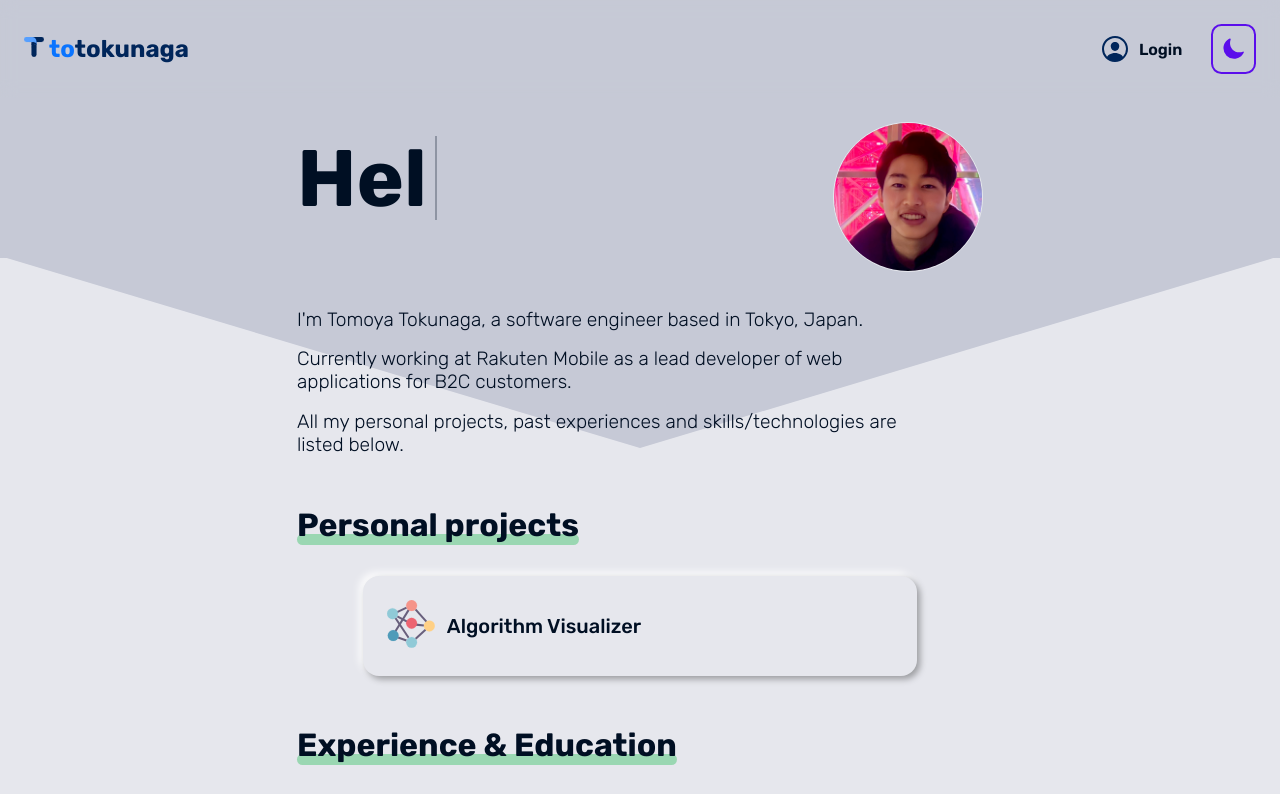
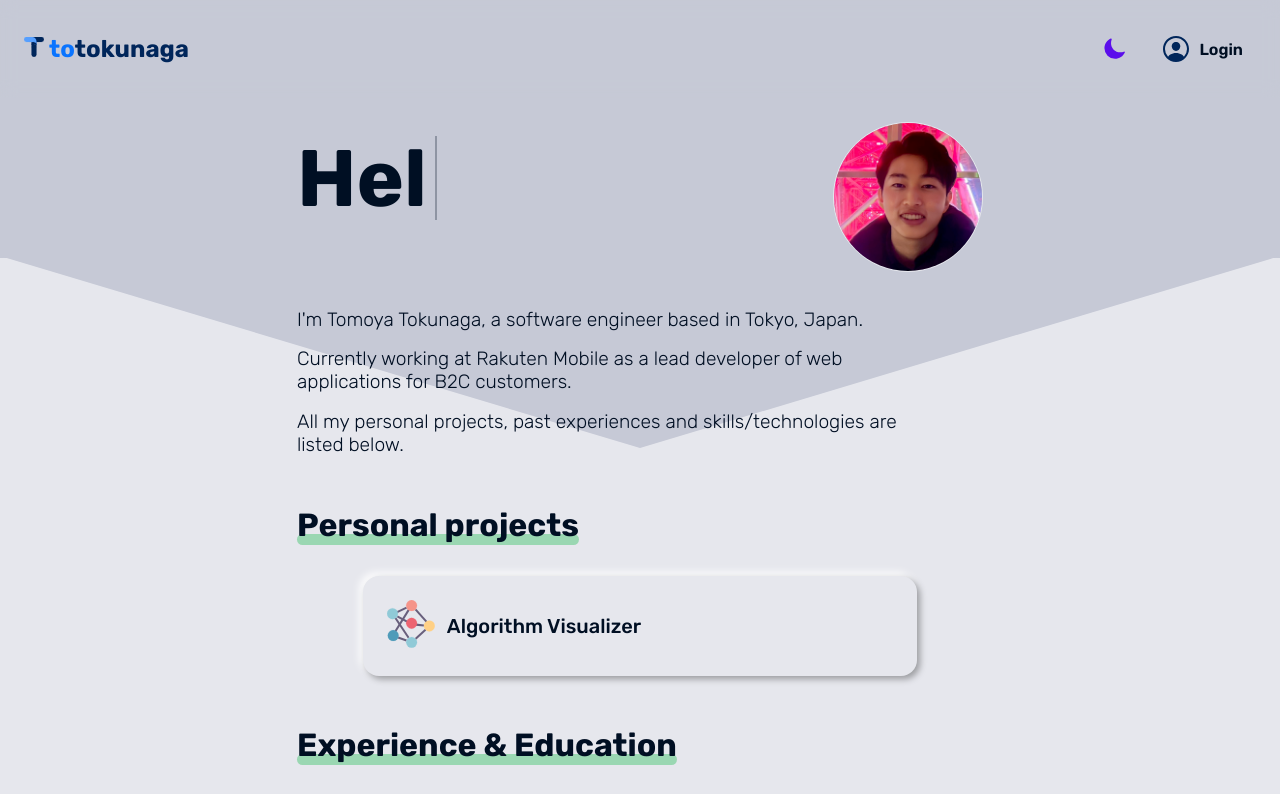
Before and after one commit to totokunaga/totokunaga-web, a Next.js app: page /me in a window 1280 px wide. Shown: the top 794 px of the page. Built offline with nearby package versions, Linux system fonts and the light colour scheme.

Commit message:
Updated oauth parameters

```diff
--- a/src/components/common/Button/button.module.scss
+++ b/src/components/common/Button/button.module.scss
@@ -4,17 +4,14 @@
   border: none;
   background-color: var(--plain);
   box-shadow: none;
-  border-radius: 0.65rem;
   cursor: pointer;
 
   &.appearance_setting {
     background-color: transparent;
     fill: var(--appearance-color);
-    border: solid 2px var(--appearance-color);
     transition: all 0.15s ease-in-out;
     &:hover {
       fill: var(--appearance-color-dark);
-      border: solid 2px var(--appearance-color-dark);
     }
   }
 }
--- a/src/components/common/Header/Header.tsx
+++ b/src/components/common/Header/Header.tsx
@@ -76,9 +76,11 @@ export const Header: React.FC<{ children?: ReactNode }> = ({ children }) => {
               cursor: "default",
             }}
           >
+            <ThemeButton />
             <div
               style={{
-                margin: "auto 1em auto auto",
+                // margin: "auto 1em auto auto",
+                margin: "auto auto auto .75em",
                 display: "flex",
                 cursor: "pointer",
               }}
@@ -94,13 +96,11 @@ export const Header: React.FC<{ children?: ReactNode }> = ({ children }) => {
                 <Icon
                   icon={isDarkMode ? "person" : "dark-person"}
                   width={"2em"}
-                  // fill={isDarkMode ? "#e6e7ed" : "white"}
                   margin={"auto .5em auto auto"}
                 />
                 <span className={textStyle.normal}>Login</span>
               </div>
             </div>
-            <ThemeButton />
           </div>
         </div>
       </div>
--- a/src/components/common/Header/LoginModalContent.tsx
+++ b/src/components/common/Header/LoginModalContent.tsx
@@ -1,5 +1,7 @@
+import { useRouter } from "next/router";
 import textStyle from "@styles/text.module.scss";
-import { oauthLogin, OAuthProvider } from "@utils/functions";
+import { oauthLogin } from "@utils/functions";
+import { OAuthProvider } from "@utils/types";
 import { Button } from "../Button";
 import { Icon, IconType } from "../Icon";
 
@@ -18,6 +20,8 @@ const providers: ProviderButtonType[] = [
 export const LoginModalContent: React.FC<{ onClose: () => void }> = ({
   onClose,
 }) => {
+  const router = useRouter();
+
   return (
     <div>
       <p
@@ -37,7 +41,7 @@ export const LoginModalContent: React.FC<{ onClose: () => void }> = ({
         {providers.map(({ name, icon, providerId }, i) => (
           <Button
             key={providerId}
-            onClick={() => oauthLogin(providerId)}
+            onClick={() => oauthLogin(providerId, router.pathname)}
             width={"100%"}
             margin={`auto auto ${
               i === providers.length - 1 ? "auto" : "1em"
--- a/src/utils/functions/auth/auth.ts
+++ b/src/utils/functions/auth/auth.ts
@@ -46,11 +46,11 @@ const oauthConfig: Record<OAuthProvider, OAuthConfig> = {
   },
 };
 
-export const oauthLogin = (provider: OAuthProvider) => {
-  window.location.href = getOAuthUrl(provider);
+export const oauthLogin = (provider: OAuthProvider, path: string) => {
+  window.location.href = getOAuthUrl(provider, path);
 };
 
-const getOAuthUrl = (provider: OAuthProvider) => {
+const getOAuthUrl = (provider: OAuthProvider, path: string) => {
   const {
     endpoint,
     client_id,
@@ -63,7 +63,10 @@ const getOAuthUrl = (provider: OAuthProvider) => {
     redirect_uri,
     client_id,
     scope,
-    state: getRandomString(16),
+    state: JSON.stringify({
+      nounce: getRandomString(16) + new Date().getTime(),
+      path,
+    }),
     ...additionalQueries,
   }).toString();
 
```
Also changed, not shown: 1 other file (tests, documents, lock files or other folders).
